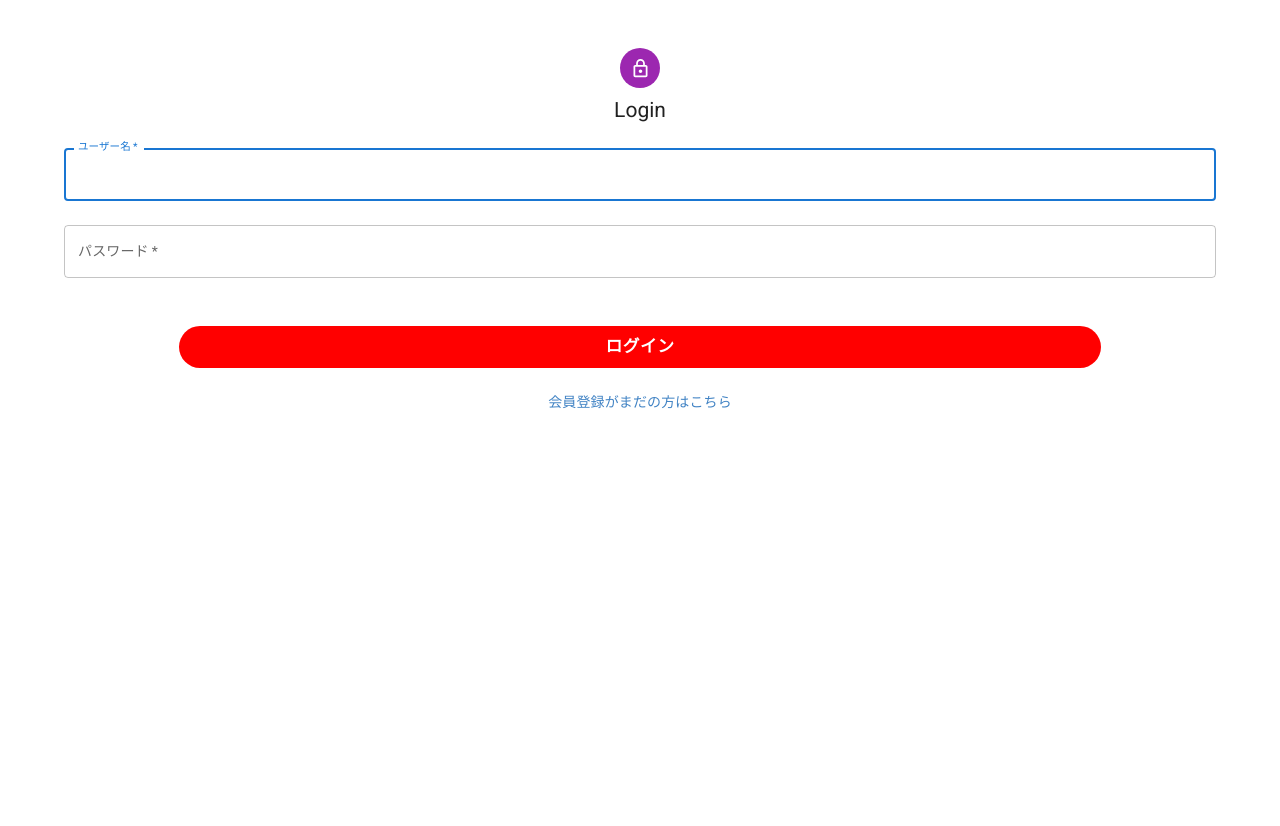
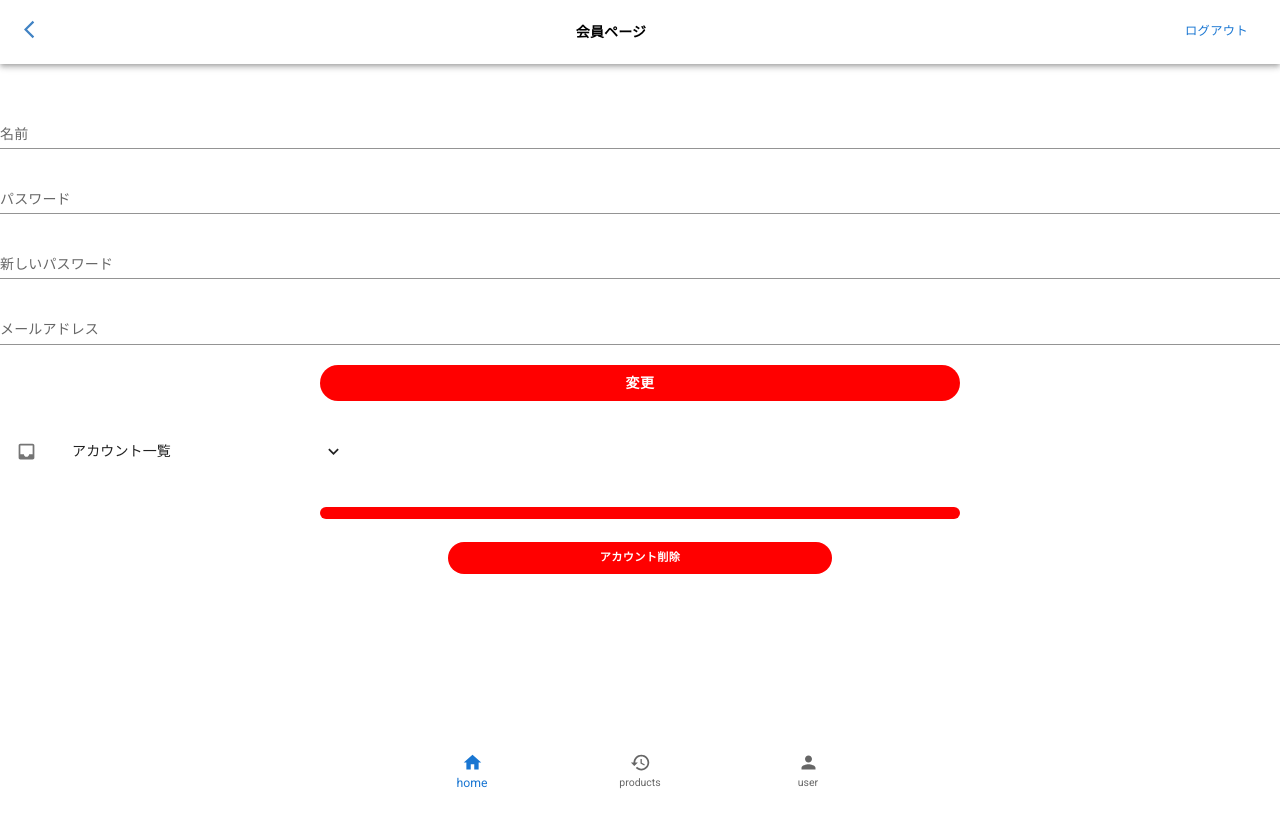
Before and after one commit to s-yuk/hf-frontend, a React (Vite) app: page /customer in a window 1280 px wide. Before the commit this address led to /. Shown: the top 826 px of the page. After the commit the page ends 800 px from the top, so only its background shows below. Built offline with nearby package versions, Linux system fonts and the light colour scheme.

Commit message:
リファクタ頼む

```diff
--- a/src/App.jsx
+++ b/src/App.jsx
@@ -15,6 +15,11 @@ import { Routes, Route } from 'react-router-dom'
 import { AuthProvider } from './hooks/useAuth.jsx'
 import { RequireAuth } from './RequireAuth.jsx'
 
+/**
+ * /mommain 子ども一覧の画面
+ * /customer　アカウント情報
+ */
+
 const App = () => {
   return (
     <AuthProvider>
@@ -23,8 +28,10 @@ const App = () => {
         <Route path='signup' element={<Signup />} />
         <Route path='mommain' element={<RequireAuth><MomMain /></RequireAuth>} />
         <Route path='homepic' element={<RequireAuth><Homepic /></RequireAuth>} />
-        <Route path='customer' element={<RequireAuth><Customer /></RequireAuth>} />
-        <Route path='products' element={<RequireAuth><Products /></RequireAuth>} />
+        <Route path='customer' element={<Customer />} />
+        {/* <Route path='customer' element={<RequireAuth><Customer /></RequireAuth>} /> */}
+        <Route path='products' element={<Products />} />
+        {/* <Route path='products' element={<RequireAuth><Products /></RequireAuth>} /> */}
         <Route path='child' element={<RequireAuth><ChildHome /></RequireAuth>} />
         <Route path='child/history' element={<RequireAuth><ChildHistory /></RequireAuth>} />
         <Route path='child/chart' element={<RequireAuth><ChildChart /></RequireAuth>} />
--- a/src/components/Buttons.jsx
+++ b/src/components/Buttons.jsx
@@ -1,5 +1,4 @@
 import { Button, styled, } from '@mui/material'
-import { Link } from 'react-router-dom'
 
 export const CloseSmall = styled(Button)({
   width: '30%',
@@ -13,28 +12,18 @@ export const CloseSmall = styled(Button)({
   }
 })
 
-export const SmallButton = ({ text, to, handleOpen }) => {
-  return (
-    <Button
-      onClick={handleOpen}
-      component={Link}
-      to={to}
-      sx={{
+
+export const SmallButton = styled(Button)({
   width: '30%',
-        bgcolor: 'red',
+  backgroundColor: 'red',
   borderRadius: '100px',
   color: 'white',
   fontSize: '0.8rem',
   fontWeight: '600',
   '&:hover': {
-          bgcolor: 'rgb(228, 0, 0)',
+    backgroundColor: 'rgb(228, 0, 0)',
   },
-      }}
-    >
-      {text}
-    </Button>
-  )
-}
+})
 
 export const MiddleButton = styled(Button)({
   width: '50%',
--- a/src/pages/Customer.jsx
+++ b/src/pages/Customer.jsx
@@ -1,19 +1,9 @@
-import { Link } from 'react-router-dom'
 import TextField from '@mui/material/TextField'
-import IconTabs from '../components/IconTabs.jsx'
 import { MiddleButton, SmallButton, CloseSmall } from '../components/Buttons'
 import { useState } from 'react'
 import { Header } from '../components/Header'
-import { Modal, Box, Typography, Button } from '@mui/material'
-import List from '@mui/material/List'
-import ListItemButton from '@mui/material/ListItemButton'
-import ListItemIcon from '@mui/material/ListItemIcon'
-import ListItemText from '@mui/material/ListItemText'
-import Collapse from '@mui/material/Collapse'
-import InboxIcon from '@mui/icons-material/MoveToInbox'
-import ExpandLess from '@mui/icons-material/ExpandLess'
-import ExpandMore from '@mui/icons-material/ExpandMore'
-import AccountBoxIcon from '@mui/icons-material/AccountBox'
+import { Modal, Box, Typography, List, ListItemButton, ListItemIcon, ListItemText, Collapse } from '@mui/material'
+import { ExpandLess, ExpandMore, AccountBox, Inbox } from '@mui/icons-material'
 import { create } from '@mui/material/styles/createTransitions.js'
 import { Footer } from '../components/Footer'
 
@@ -89,7 +79,7 @@ const ChildCustomer = () => {
             variant='standard'
           />
           <div style={{ textAlign: 'center' }}>
-            <MiddleButton text='変更' handleOpen={handleOpen} />
+            <MiddleButton onClick={handleOpen}>変更</MiddleButton>
           </div>
           <Modal
             open={updopen}
@@ -116,7 +106,7 @@ const ChildCustomer = () => {
                 変更完了しました。
               </Typography>
 
-              <CloseSmall text='戻る' handleClose={handleClose}></CloseSmall>
+              <CloseSmall onClick={handleClose}>戻る</CloseSmall>
             </Box>
           </Modal>
 
@@ -128,7 +118,7 @@ const ChildCustomer = () => {
           >
             <ListItemButton onClick={handleClick}>
               <ListItemIcon>
-                <InboxIcon />
+                <Inbox />
               </ListItemIcon>
               <ListItemText primary='アカウント一覧' />
               {acountopen ? <ExpandLess /> : <ExpandMore />}
@@ -137,20 +127,20 @@ const ChildCustomer = () => {
               <List component='div' disablePadding>
                 <ListItemButton sx={{ pl: 4 }}>
                   <ListItemIcon>
-                    <AccountBoxIcon />
+                    <AccountBox />
                   </ListItemIcon>
                   <ListItemText primary='Starred' />
                 </ListItemButton>
 
                 <ListItemButton sx={{ pl: 4 }}>
                   <ListItemIcon>
-                    <AccountBoxIcon />
+                    <AccountBox />
                   </ListItemIcon>
                   <ListItemText primary='Starred' />
                 </ListItemButton>
                 <ListItemButton sx={{ pl: 4 }}>
                   <ListItemIcon>
-                    <AccountBoxIcon />
+                    <AccountBox />
                   </ListItemIcon>
                   <ListItemText primary='Starred' />
                 </ListItemButton>
@@ -203,16 +193,16 @@ const ChildCustomer = () => {
               />
 
               <Box sx={{ mb: '10px', mt: '10px' }}>
-                <SmallButton text='作成' handleOpen={updopen}></SmallButton>
+                <SmallButton onClick={updopen}>作成</SmallButton>
               </Box>
               <Box>
-                <CloseSmall text='戻る' handleClose={accountclose}></CloseSmall>
+                <CloseSmall onClick={accountclose}>戻る</CloseSmall>
               </Box>
             </Box>
           </Modal>
 
           <div style={{ textAlign: 'center' }}>
-            <SmallButton text='アカウント削除' handleOpen={dhandelopen} sx={{}} />
+            <SmallButton onClick={dhandelopen}>アカウント削除</SmallButton>
           </div>
           <Modal
             open={delopen}
@@ -239,10 +229,10 @@ const ChildCustomer = () => {
               </Typography>
 
               <Box sx={{ mb: '10px' }}>
-                <SmallButton text='削除' to={'/login'}></SmallButton>
+                <SmallButton>削除</SmallButton>
               </Box>
               <Box>
-                <CloseSmall text='戻る' handleClose={dhandleClose}></CloseSmall>
+                <CloseSmall onClick={dhandleClose}>戻る</CloseSmall>
               </Box>
             </Box>
           </Modal>
@@ -252,7 +242,7 @@ const ChildCustomer = () => {
         </div>
         <Box sx={{ m: '100px' }}></Box>
       </div>
-    </Box>
+    </Box >
   )
 }
 
```
Lines whose indentation alone changed are shown as unchanged.
